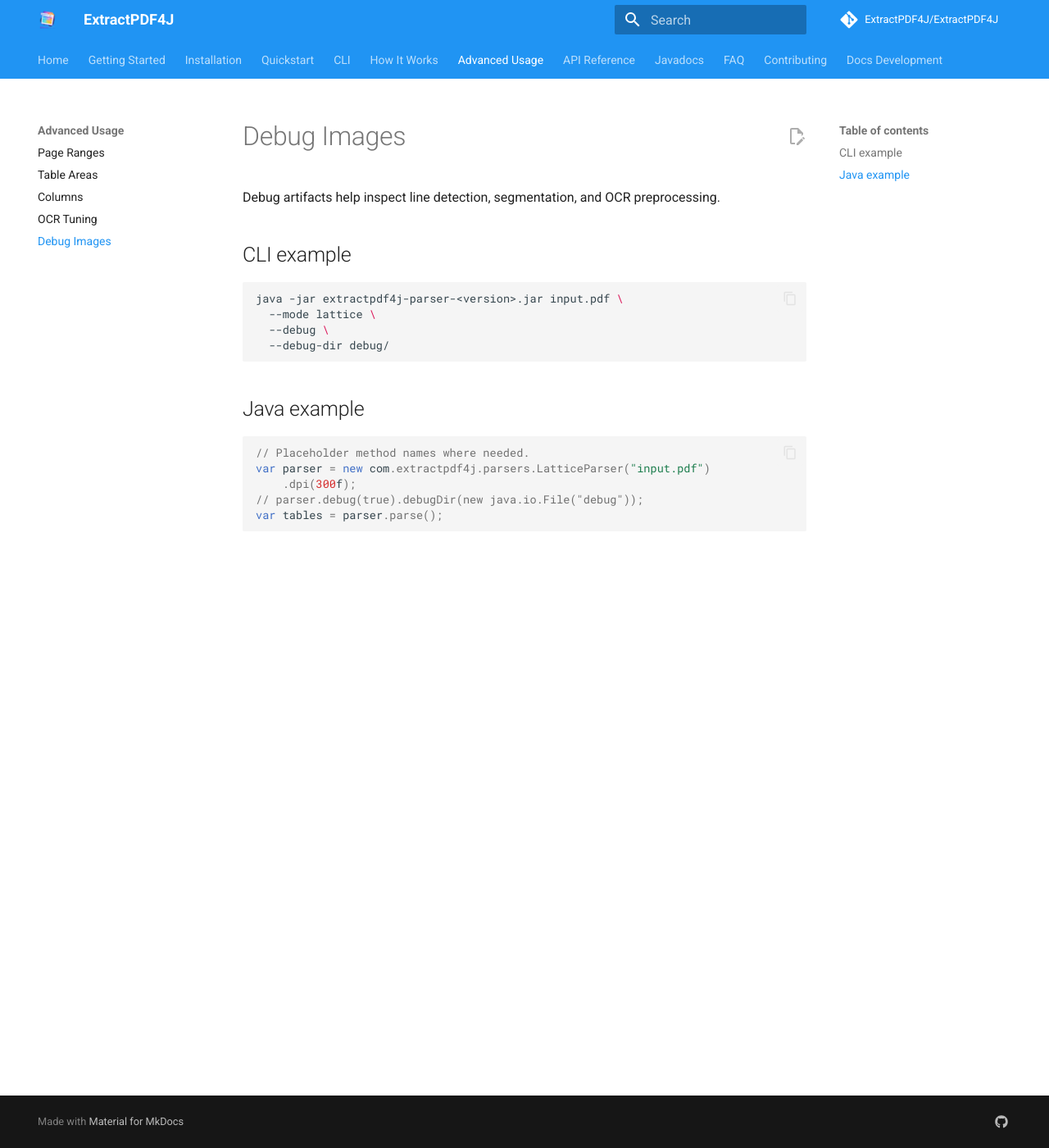
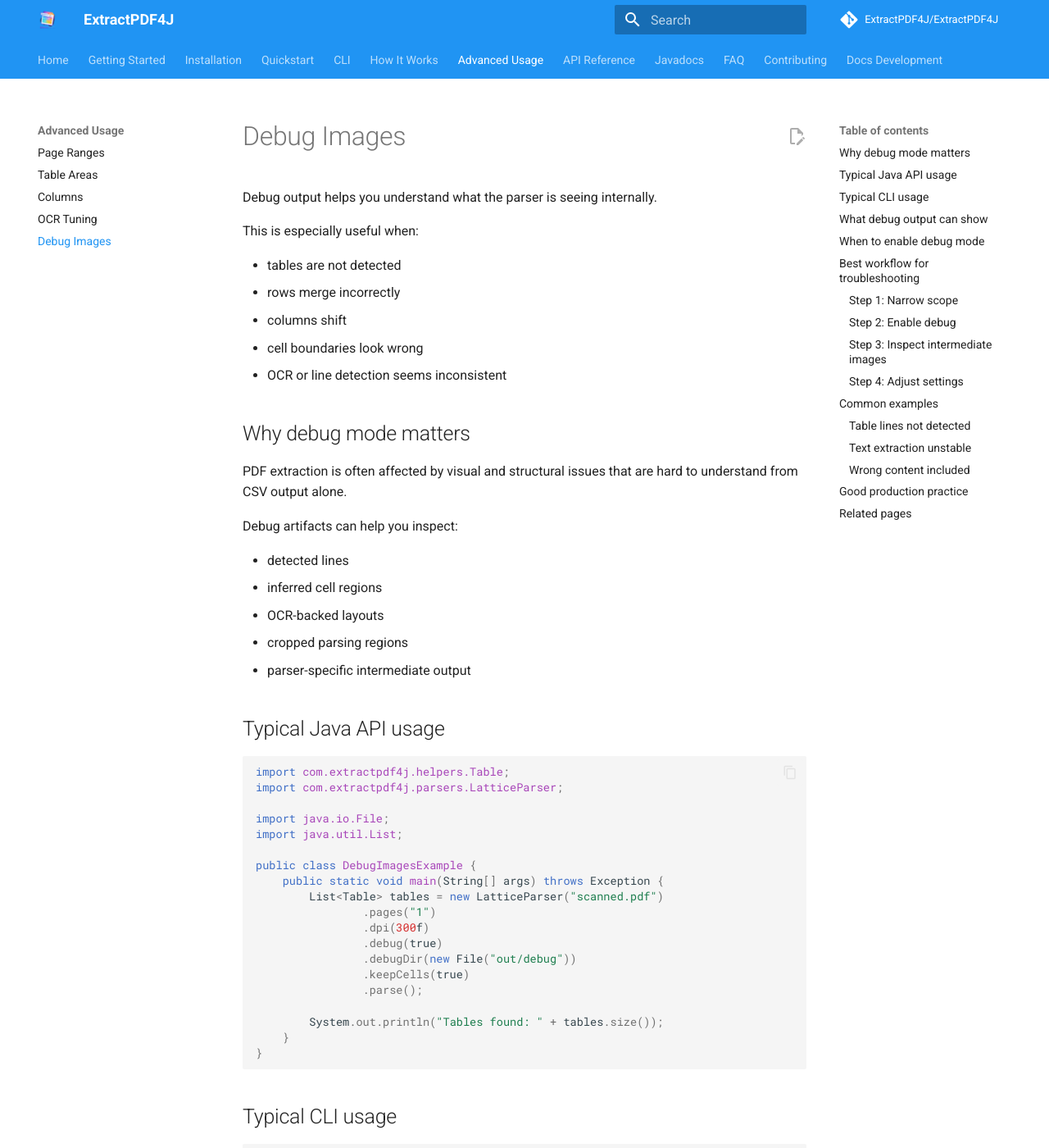
Before and after one commit to ExtractPDF4J/ExtractPDF4J, an MkDocs documentation site: the page built from docs/advanced-usage/debug-images.md, in a window 1280 px wide and 1400 px high. Shown: the whole window at 82% size. Built offline with MkDocs 1.6.1 and Material for MkDocs 9.7.7, drawn with Linux system fonts in a browser that asks for light colours; comment, search, counter and statistics services are not loaded; some of the changed text lies outside the part shown.

Commit message:
Enhance debug images documentation with examples
Expanded the debug images documentation to include typical usage examples for Java API and CLI, as well as troubleshooting steps and best practices.

Signed-off-by: Mehuli Mukherjee <56256514+mehulimukherjee@users.noreply.github.com>

````diff
--- a/docs/advanced-usage/debug-images.md
+++ b/docs/advanced-usage/debug-images.md
@@ -1,22 +1,149 @@
 # Debug Images
 
-Debug artifacts help inspect line detection, segmentation, and OCR preprocessing.
+Debug output helps you understand what the parser is seeing internally.
 
-## CLI example
+This is especially useful when:
+
+- tables are not detected
+- rows merge incorrectly
+- columns shift
+- cell boundaries look wrong
+- OCR or line detection seems inconsistent
+
+## Why debug mode matters
+
+PDF extraction is often affected by visual and structural issues that are hard to understand from CSV output alone.
+
+Debug artifacts can help you inspect:
+
+- detected lines
+- inferred cell regions
+- OCR-backed layouts
+- cropped parsing regions
+- parser-specific intermediate output
+
+## Typical Java API usage
+
+```java
+import com.extractpdf4j.helpers.Table;
+import com.extractpdf4j.parsers.LatticeParser;
+
+import java.io.File;
+import java.util.List;
+
+public class DebugImagesExample {
+    public static void main(String[] args) throws Exception {
+        List<Table> tables = new LatticeParser("scanned.pdf")
+                .pages("1")
+                .dpi(300f)
+                .debug(true)
+                .debugDir(new File("out/debug"))
+                .keepCells(true)
+                .parse();
+
+        System.out.println("Tables found: " + tables.size());
+    }
+}
+```
+
+## Typical CLI usage
 
 ```bash
-java -jar extractpdf4j-parser-<version>.jar input.pdf \
+java -jar extractpdf4j-parser-<version>.jar scanned.pdf \
   --mode lattice \
+  --pages 1 \
+  --dpi 300 \
   --debug \
-  --debug-dir debug/
+  --debug-dir out/debug \
+  --out page1.csv
 ```
 
-## Java example
+## What debug output can show
+
+Depending on parser mode, debug output may include:
+
+- rendered page images
+- detected horizontal and vertical lines
+- intersection points
+- inferred table boundaries
+- intermediate overlays
+- OCR-linked visual diagnostics
+
+## When to enable debug mode
+
+Enable debug mode when:
+
+- `LatticeParser` misses a table
+- ruled lines are detected incorrectly
+- cells appear merged or fragmented
+- OCR-backed extraction is unstable
+- you are tuning a new document template
+
+## Best workflow for troubleshooting
+
+### Step 1: Narrow scope
+Use a single page first.
 
 ```java
-// Placeholder method names where needed.
-var parser = new com.extractpdf4j.parsers.LatticeParser("input.pdf")
-    .dpi(300f);
-// parser.debug(true).debugDir(new java.io.File("debug"));
-var tables = parser.parse();
+.pages("1")
 ```
+
+### Step 2: Enable debug
+Turn on debug output and write artifacts to a known folder.
+
+### Step 3: Inspect intermediate images
+Check whether the parser sees:
+
+- the correct table boundaries
+- usable lines
+- sensible regions
+
+### Step 4: Adjust settings
+Then refine:
+
+- DPI
+- parser type
+- page range
+- table area
+- column hints
+
+## Common examples
+
+### Table lines not detected
+Try:
+
+- higher DPI
+- `LatticeParser`
+- checking whether the source scan is too faint
+
+### Text extraction unstable
+Try:
+
+- `OcrStreamParser`
+- better OCR tuning
+- tighter page ranges
+
+### Wrong content included
+Try:
+
+- table areas
+- excluding cover pages
+- narrowing the region of interest
+
+## Good production practice
+
+Use debug mode heavily during:
+
+- parser evaluation
+- template onboarding
+- support investigations
+- extraction tuning
+
+Then disable it in normal production flows to avoid unnecessary storage and overhead.
+
+## Related pages
+
+- [Lattice Parser](../how-it-works/lattice.md)
+- [OCR Tuning](ocr-tuning.md)
+- [Table Areas](table-areas.md)
+- [CLI](../cli.md)
````
